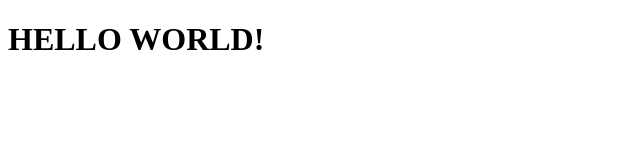
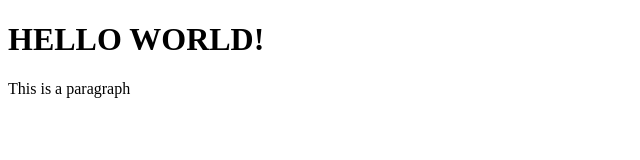
Before and after one commit to ludovicaghemo/htmlcss-hello, a plain HTML site: page index.html in a window 1280 px wide. Shown: the whole page, without its empty margins (0-640 px from the left). Drawn offline with Linux system fonts and the light colour scheme.

Commit message:
add: first section in main

```diff
--- a/index.html
+++ b/index.html
@@ -8,7 +8,12 @@
 <body>
     <header>
         <h1>HELLO WORLD!</h1>
+    </header>
 
-    </header>
+    <main>
+        <section>
+            <p>This is a paragraph</p>
+        </section>
+    </main>
 </body>
 </html>
```
